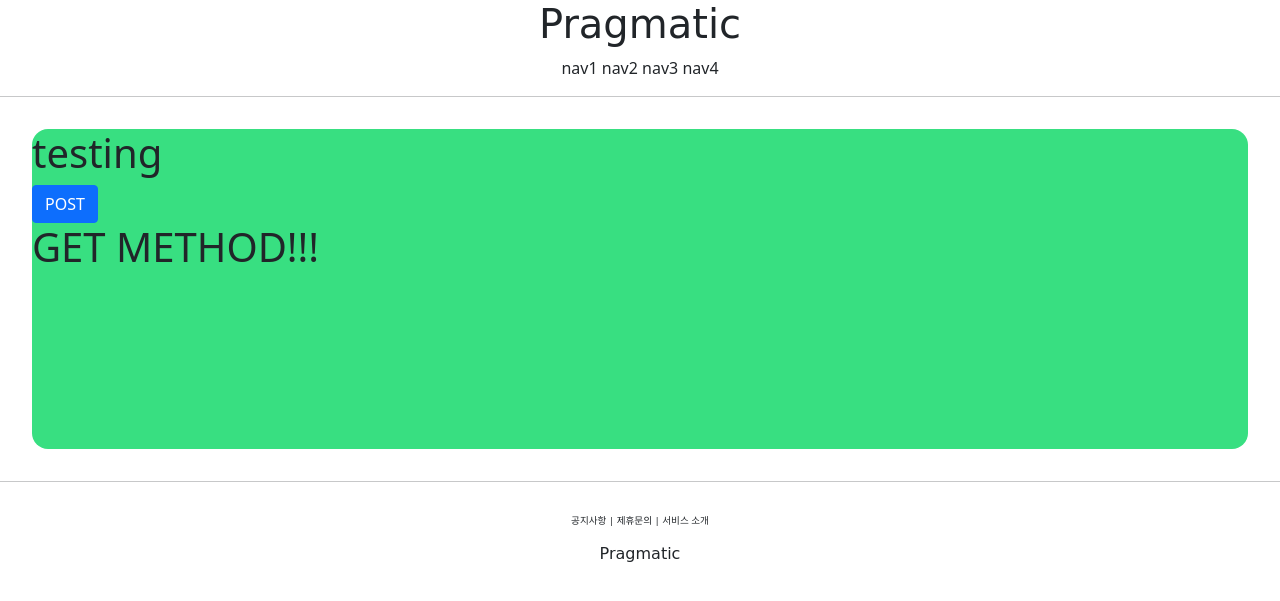
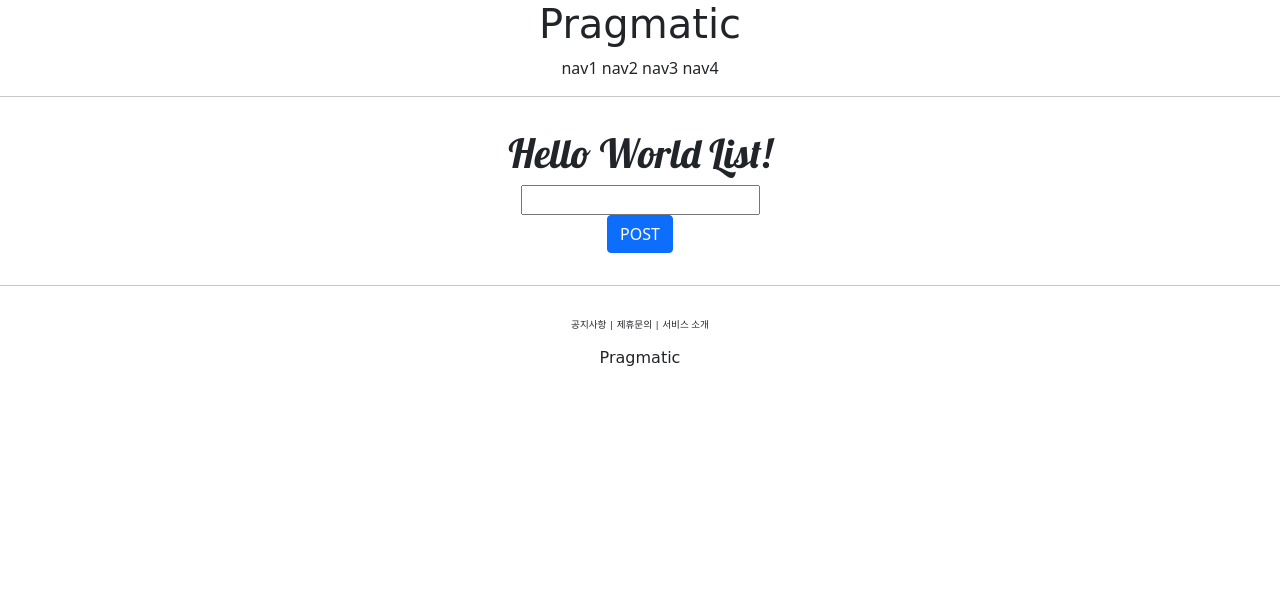
Before and after one commit to 2044smile/pragmatic, a Django app: page /account/hello_world/ in a window 1280 px wide. Shown: the top 601 px of the page. Run offline with Django 3.2, Linux system fonts and the light colour scheme.

Commit message:
Django course 17 commit

```diff
--- a/accountapp/templates/accountapp/hello.html
+++ b/accountapp/templates/accountapp/hello.html
@@ -2,19 +2,27 @@
 
 {% block content %}
 
-    <div style="height: 20rem; background-color: #38df81; border-radius: 1rem; margin: 2rem;">
-        <h1>
-            testing
+    <div style="border-radius: 1rem; margin: 2rem; text-align: center">
+        <h1 style="font-family: 'lobster', cursive;">
+            Hello World List!
         </h1>
 
         <form action="/account/hello_world/" method="post">
             {% csrf_token %}
-            <input type="submit" class="btn btn-primary" value="POST">
+            <div>
+                <input type="text" name="hello_world_input">
+            </div>
+            <div>
+                <input type="submit" class="btn btn-primary" value="POST">
+            </div>
+
         </form>
 
+        {% if hello_world_output %}
         <h1>
-            {{ text }}
+            {{ hello_world_output.text }}
         </h1>
+        {% endif %}
 
     </div>
 
--- a/accountapp/views.py
+++ b/accountapp/views.py
@@ -1,10 +1,19 @@
 from django.http import HttpResponse
 from django.shortcuts import render
+
+from accountapp.models import HelloWorld
 
 
 def hello_world(requset):
 
     if requset.method == "POST":
-        return render(requset, 'accountapp/hello.html', context={'text': 'POST METHOD!!!'})
+
+        temp = requset.POST.get('hello_world_input')
+
+        new_hello_world = HelloWorld()
+        new_hello_world.text = temp
+        new_hello_world.save()
+
+        return render(requset, 'accountapp/hello.html', context={'hello_world_output': new_hello_world})
     else:
         return render(requset, 'accountapp/hello.html', context={'text': 'GET METHOD!!!'})
```
